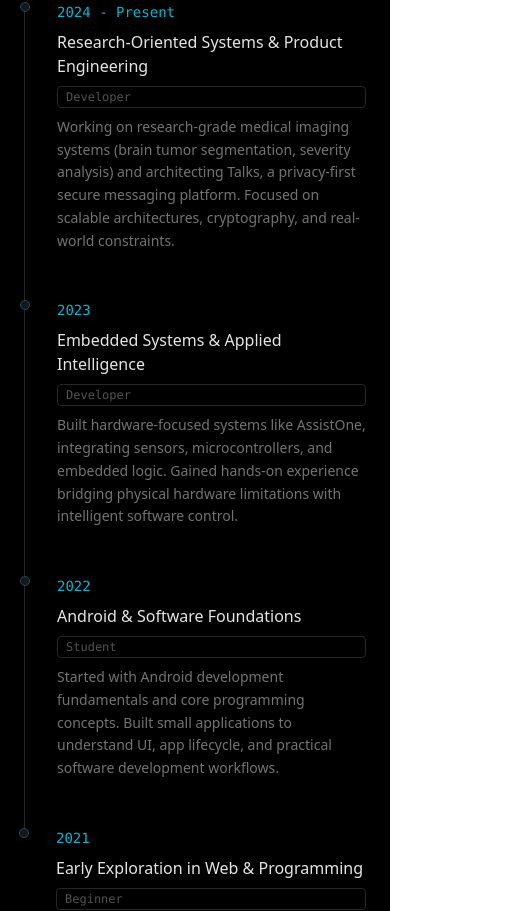
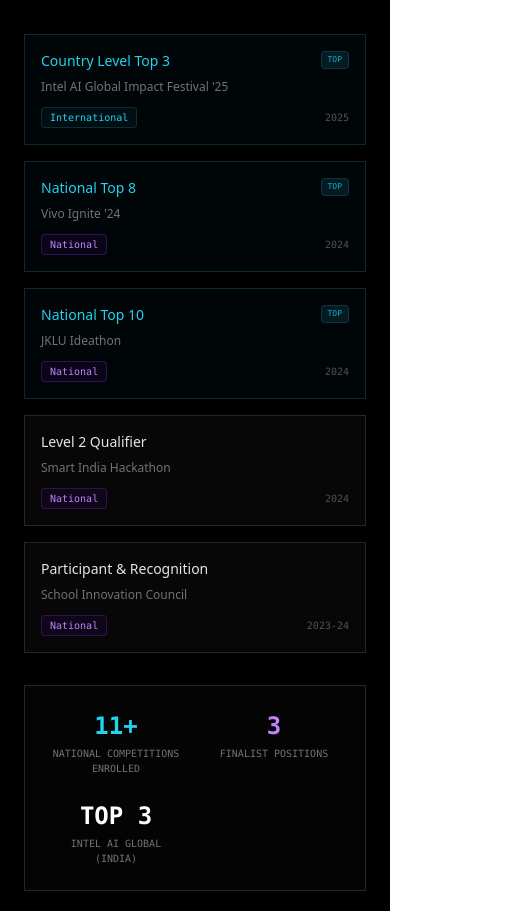
Before and after one commit to ayushm-75/ayushm-75.github.io, a React (Vite) app: page / in a window 390 px wide. Shown: the part 5938-6849 px from the top of the page, 526 px wide, since content can reach past the window. Built offline with nearby package versions, Linux system fonts and the light colour scheme.

Commit message:
Update Achievements and others

```diff
--- a/src/App.jsx
+++ b/src/App.jsx
@@ -447,6 +447,38 @@ const ProjectCard = ({ project, expanded, onClick }) => {
   );
 };
 
+const AchievementCard = ({ title, event, level, year, highlight = false }) => (
+  <div className={`border p-4 transition-all group hover:border-neutral-600 ${
+    highlight
+      ? 'border-cyan-900/50 bg-cyan-950/10'
+      : 'border-neutral-800 bg-neutral-900/30'
+  }`}>
+    <div className="flex items-start justify-between gap-2 mb-2">
+      <h4 className={`text-sm font-medium ${highlight ? 'text-cyan-400' : 'text-neutral-200'}`}>
+        {title}
+      </h4>
+      {highlight && (
+        <span className="text-[8px] font-mono px-1.5 py-0.5 bg-cyan-900/30 text-cyan-500 border border-cyan-900/50 rounded">
+          TOP
+        </span>
+      )}
+    </div>
+    <p className="text-xs text-neutral-500 mb-3">{event}</p>
+    <div className="flex items-center justify-between">
+      <span className={`text-[10px] font-mono px-2 py-0.5 rounded border ${
+        level === 'National'
+          ? 'border-purple-900/50 text-purple-400 bg-purple-950/20'
+          : level === 'International'
+          ? 'border-cyan-900/50 text-cyan-400 bg-cyan-950/20'
+          : 'border-neutral-800 text-neutral-500'
+      }`}>
+        {level}
+      </span>
+      <span className="text-[10px] font-mono text-neutral-600">{year}</span>
+    </div>
+  </div>
+);
+
 const TimelineItem = ({ year, title, desc, role }) => (
   <div className="relative pl-8 pb-12 border-l border-neutral-800 last:pb-0 last:border-l-0 group">
     <div className="absolute left-[-5px] top-0 w-2.5 h-2.5 bg-neutral-900 border border-cyan-900 group-hover:bg-cyan-900/50 transition-colors rounded-full" />
@@ -571,6 +603,44 @@ export default function Portfolio() {
       icon: Brain,
       description: "Research-focused AI pipelines for medical imaging, specializing in brain tumor detection, instance segmentation, and clinical decision support with emphasis on accuracy and interpretability.",
       technologies: ["MRI Segmentation", "U-Net Architecture", "Medical Imaging", "Instance Segmentation", "Severity Scoring", "Clinical Visualization"]
+    }
+  ];
+
+  const achievements = [
+    {
+      title: "Country Level Top 3",
+      event: "Intel AI Global Impact Festival '25",
+      level: "International",
+      year: "2025",
+      highlight: true
+    },
+    {
+      title: "National Top 8",
+      event: "Vivo Ignite '24",
+      level: "National",
+      year: "2024",
+      highlight: true
+    },
+    {
+      title: "National Top 10",
+      event: "JKLU Ideathon",
+      level: "National",
+      year: "2024",
+      highlight: true
+    },
+    {
+      title: "Level 2 Qualifier",
+      event: "Smart India Hackathon",
+      level: "National",
+      year: "2024",
+      highlight: false
+    },
+    {
+      title: "Participant & Recognition",
+      event: "School Innovation Council",
+      level: "National",
+      year: "2023-24",
+      highlight: false
     }
   ];
 
@@ -763,11 +833,38 @@ export default function Portfolio() {
             </div>
         </div>
 
+        {/* Achievements Section */}
+        <div className="mb-32">
+          <SectionHeader number="4" title="Achievements & Recognition" />
 
+          <div className="grid grid-cols-1 md:grid-cols-2 lg:grid-cols-3 gap-4 mb-8">
+            {achievements.map((achievement, idx) => (
+              <AchievementCard key={idx} {...achievement} />
+            ))}
+          </div>
+
+          {/* Summary Stats */}
+          <div className="border border-neutral-800 bg-neutral-900/20 p-6 mt-8">
+            <div className="grid grid-cols-2 md:grid-cols-3 gap-6">
+              <div className="text-center">
+                <div className="text-2xl font-bold text-cyan-400 font-mono">11+</div>
+                <div className="text-[10px] font-mono text-neutral-500 mt-1">NATIONAL COMPETITIONS ENROLLED</div>
+              </div>
+              <div className="text-center">
+                <div className="text-2xl font-bold text-purple-400 font-mono">3</div>
+                <div className="text-[10px] font-mono text-neutral-500 mt-1">FINALIST POSITIONS</div>
+              </div>
+              <div className="text-center">
+                <div className="text-2xl font-bold text-white font-mono">TOP 3</div>
+                <div className="text-[10px] font-mono text-neutral-500 mt-1">INTEL AI GLOBAL (INDIA)</div>
+              </div>
+            </div>
+          </div>
+        </div>
 
         {/* Timeline */}
         <div className="mb-12">
-            <SectionHeader number="4" title="Progression" />
+            <SectionHeader number="5" title="Progression" />
             <div className="max-w-3xl">
               <TimelineItem
                 year="2024 - Present"
@@ -813,6 +910,14 @@ export default function Portfolio() {
                         <span className="text-[10px] font-mono text-neutral-600 group-hover:text-cyan-500 transition-colors">EMAIL</span>
                         <span className="text-neutral-300 group-hover:text-white">ayushmallick228@gmail.com</span>
                     </a>
+                    <a href="https://www.linkedin.com/in/ayush-mallick-205b62371/" className="group flex flex-col gap-1">
+                        <span className="text-[10px] font-mono text-neutral-600 group-hover:text-cyan-500 transition-colors">LINKEDIN</span>
+                        <span className="text-neutral-300">Ayush Mallick</span>
+                    </a>
+                    <a href="https://www.instagram.com/ayu.sh_here70/" className="group flex flex-col gap-1">
+                        <span className="text-[10px] font-mono text-neutral-600 group-hover:text-cyan-500 transition-colors">INSTAGRAM</span>
+                        <span className="text-neutral-300">Ayush M</span>
+                    </a>
                     <a href="https://www.reddit.com/user/OrbitalSoup/" className="group flex flex-col gap-1">
                         <span className="text-[10px] font-mono text-neutral-600 group-hover:text-cyan-500 transition-colors">REDDIT</span>
                         <span className="text-neutral-300">u/OrbitalSoup</span>
```
